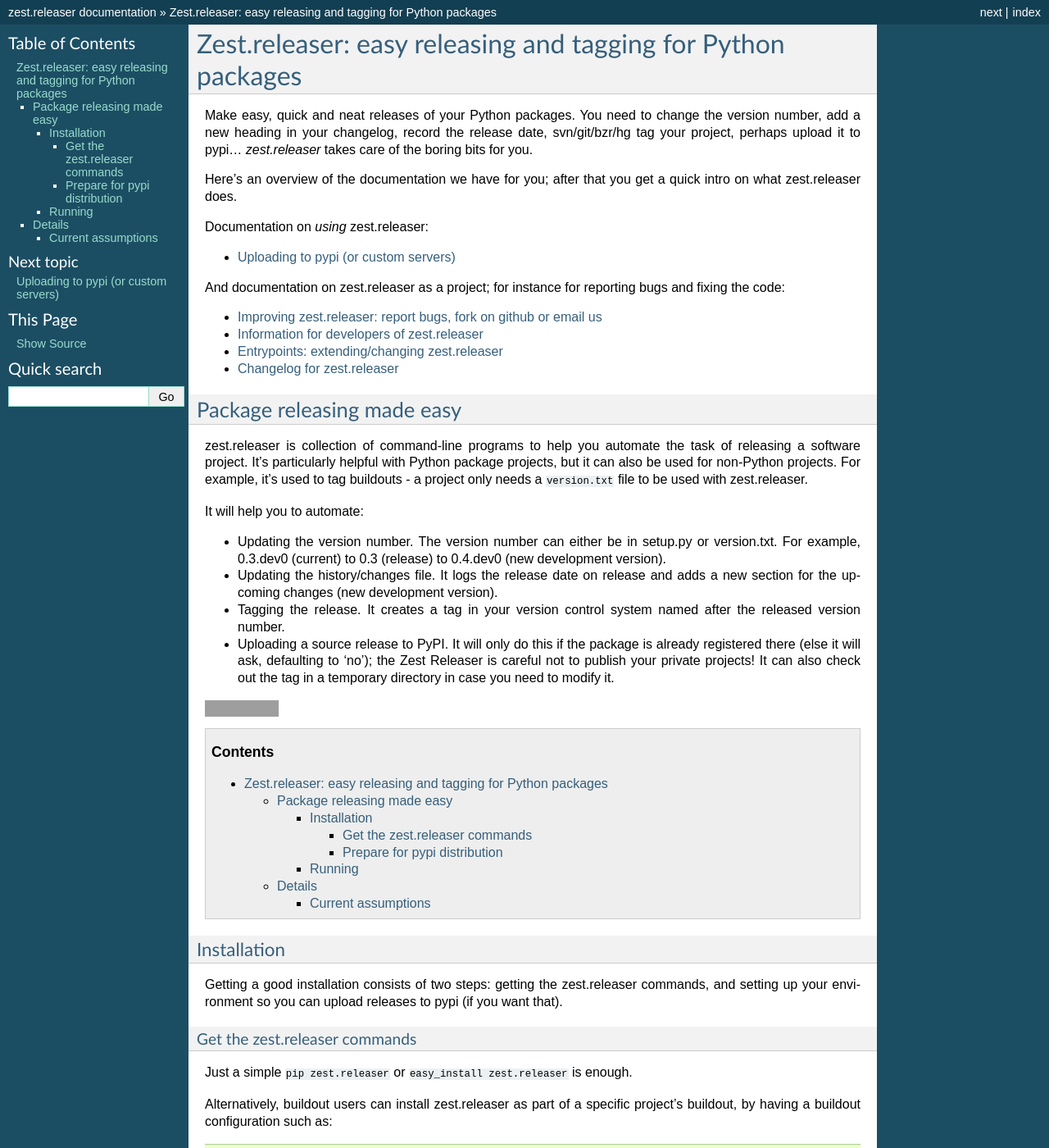
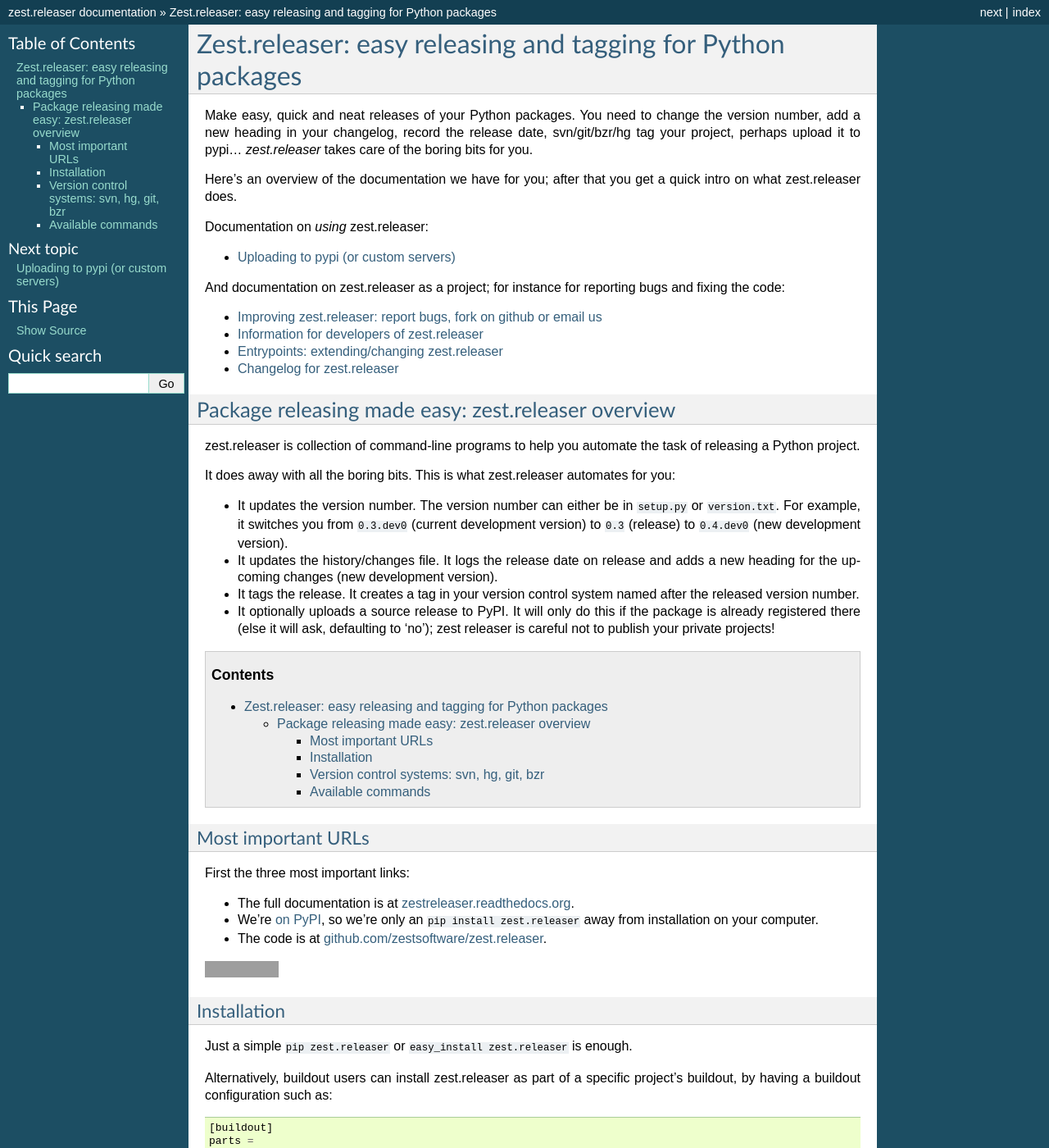
Before and after one commit to zestsoftware/zest.releaser, a Sphinx documentation site: the page built from doc/source/index.rst, in a window 1280 px wide and 1400 px high. Shown: the whole window at 82% size. Built offline with Sphinx 7.4.7, drawn with Linux system fonts in a browser that asks for light colours; some of the changed text lies outside the part shown; grey boxes are pictures that could not be loaded.

Commit message:
Moved the pypi instructions and the assumptions to doc/

```diff
--- a/README.rst
+++ b/README.rst
@@ -1,124 +1,87 @@
-Package releasing made easy
-===========================
+Package releasing made easy: zest.releaser overview
+===================================================
 
+zest.releaser is collection of command-line programs to help you automate the
+task of releasing a Python project.
 
-zest.releaser is collection of command-line programs to help you
-automate the task of releasing a software project. It's particularly
-helpful with Python package projects, but it can also be used for
-non-Python projects. For example, it's used to tag buildouts - a project
-only needs a ``version.txt`` file to be used with zest.releaser.
+It does away with all the boring bits. This is what zest.releaser automates
+for you:
 
-It will help you to automate:
+* It updates the version number. The version number can either be in
+  ``setup.py`` or ``version.txt``. For example, it switches you from
+  ``0.3.dev0`` (current development version) to ``0.3`` (release) to
+  ``0.4.dev0`` (new development version).
 
-* Updating the version number. The version number can either be in
-  setup.py or version.txt. For example, 0.3.dev0 (current) to 0.3
-  (release) to 0.4.dev0 (new development version).
+* It updates the history/changes file. It logs the release date on release and
+  adds a new heading for the upcoming changes (new development version).
 
-* Updating the history/changes file. It logs the release date on release
-  and adds a new section for the upcoming changes (new development version).
+* It tags the release. It creates a tag in your version control system named
+  after the released version number.
 
-* Tagging the release. It creates a tag in your version control system
-  named after the released version number.
+* It optionally uploads a source release to PyPI. It will only do this if the
+  package is already registered there (else it will ask, defaulting to 'no');
+  zest releaser is careful not to publish your private projects!
 
-* Uploading a source release to PyPI. It will only do this if the
-  package is already registered there (else it will ask, defaulting to
-  'no'); the Zest Releaser is careful not to publish your private
-  projects! It can also check out the tag in a temporary directory in
-  case you need to modify it.
+.. contents::
 
+Most important URLs
+-------------------
 
+First the three most important links:
+
+- The full documentation is at `zestreleaser.readthedocs.org
+  <http://zestreleaser.readthedocs.org>`_.
+
+- We're `on PyPI <http://pypi.python.org/pypi/zest.releaser>`_, so we're only
+  an ``pip install zest.releaser`` away from installation on your computer.
+
+- The code is at `github.com/zestsoftware/zest.releaser
+  <https://github.com/zestsoftware/zest.releaser>`_.
 
 .. image:: https://secure.travis-ci.org/zestsoftware/zest.releaser.png?branch=master
    :target: http://travis-ci.org/#!/zestsoftware/zest.releaser
-
-.. contents::
 
 
 Installation
 ------------
 
-Getting a good installation consists of two steps: getting the
-zest.releaser commands, and setting up your environment so you can
-upload releases to pypi (if you want that).
+Just a simple ``pip zest.releaser`` or ``easy_install zest.releaser`` is
+enough.
 
-Get the zest.releaser commands
-~~~~~~~~~~~~~~~~~~~~~~~~~~~~~~
-
-Just a simple ``pip zest.releaser`` or ``easy_install zest.releaser``
-is enough.
-
-Alternatively, buildout users can install zest.releaser as part of a
-specific project's buildout, by having a buildout configuration such as::
+Alternatively, buildout users can install zest.releaser as part of a specific
+project's buildout, by having a buildout configuration such as::
 
     [buildout]
-    parts = releaser
+    parts =
+        scripts
 
-    [releaser]
+    [scripts]
     recipe = zc.recipe.egg
     eggs = zest.releaser
 
 
-Prepare for pypi distribution
-~~~~~~~~~~~~~~~~~~~~~~~~~~~~~
+Version control systems: svn, hg, git, bzr
+------------------------------------------
 
-Of course you must have a version control system installed.
-zest.releaser currently supports:
+Of course you must have a version control system installed.  zest.releaser
+currently supports:
 
-- Subversion (svn)
+- Subversion (svn).
 
-- Mercurial (hg)
+- Mercurial (hg).
 
-- Git (git)
+- Git (git).
 
-- Bazaar (bzr)
+- Bazaar (bzr).
 
-Others could be added if there are volunteers.
-
-When the (full)release command tries to upload your package to a pypi
-server, zest.releaser basically just executes the command ``python
-setup.py register sdist --formats=zip upload``.  The ``python`` here is the same
-python that was used to install zest.releaser.  If that command would
-fail when you try it manually (for example because you have not
-configured a .pypirc file yet), then zest.releaser does not magically
-make it work.  This means that you may need to have some extra python
-packages installed:
-
-- setuptools or distribute (when using subversion 1.5 or higher you
-  need setuptools 0.6c11 or higher or any distribute version)
-
-- setuptools-git (Setuptools plugin for finding files under Git
-  version control)
-
-- setuptools_hg (Setuptools plugin for finding files under Mercurial
-  version control)
-
-- setuptools_bzr (Setuptools plugin for finding files under Bazaar
-  version control)
-
-- collective.dist (when using python2.4, depending on your
-  ``~/.pypirc`` file)
-
-- setuptools_subversion (Setuptools plugin for finding files under
-  Subversion version control.)  You probably need this when you
-  upgrade to the recent subversion 1.7.  If you suddenly start missing
-  files in the sdists you upload to PyPI you definitely need it.
-  Alternatively: set up a proper MANIFEST.in as that method works with
-  any version control system.
-
-The setuptools plugins are mostly so you do not miss files in the
-generated sdist that is uploaded to pypi.
-
-For more info, see the section on `Uploading to pypi server(s)`_.
-
-In general, if you are missing files in the uploaded package, the best
-is to put a proper ``MANIFEST.in`` file next to your ``setup.py``.
-See `zest.pocompile`_ for an example.
-
-.. _`zest.pocompile`: http://pypi.python.org/pypi/zest.pocompile
+Others could be added if there are volunteers! Git and mercurial support
+have been contributed years ago when we were working with bzr and subversion,
+for instance.
 
 
-Running
--------
+
+Available commands
+------------------
 
 Zest.releaser gives you four commands to help in releasing python
 packages.  They must be run in a version controlled checkout.  The commands
@@ -158,53 +121,3 @@
 - **lasttagdiff**: small tool that shows the diff of the currently committed
   trunk with the last released tag.  Handy for checking whether all the
   changes are adequately described in the changes file.
-
-
-Details
-=======
-
-
-Current assumptions
--------------------
-
-Zest.releaser originated at `Zest software <http://zestsoftware.nl>`_ so there
-are some assumptions build-in that might or might not fit you.  Lots of people
-are using it in various companies and open source projects, so it'll probably
-fit :-)
-
-- If you are using svn, your svn is structured with /trunk, /tags (or
-  /tag) and optionally /branches (or /branch).  Both a /trunk or a
-  /branches/something checkout is ok.
-
-- There's a version.txt or setup.py in your project. The version.txt
-  has a single line with the version number (newline optional). The
-  setup.py should have a single ``version = '0.3'`` line
-  somewhere. You can also have it in the actual ``setup()`` call, on
-  its own line still, as `` version = '0.3',``. Indentation and the
-  comma are preserved.  If you need something special, you can always
-  do a ``version=version`` and put the actual version statement in a
-  zest.releaser-friendly format near the top of the file. Reading (in
-  Plone products) a version.txt into setup.py works great, too.
-
-- The history/changes file restriction is probably the most severe at the
-  moment. zest.releaser searches for a restructuredtext header with
-  parenthesis. So something like::
-
-    Changelog for xyz
-    =================
-
-    0.3 (unreleased)
-    ----------------
-
-    - Did something
-
-    0.2 (1972-12-25)
-    ----------------
-
-    - Reinout was born.
-
-  That's just the style we started with.  Pretty clear and useful.  It also
-  supports the current zopeskel style with ``0.3 - unreleased``.
-
-- If using Python 2.4 you don't want to have tar.gz eggs due to `an obscure bug
-  on python <http://bugs.python.org/issue1719898>`_
```
Also changed, not shown: doc/source/assumptions.rst (added, +40 -0 lines), doc/source/uploading.rst (+72 -12 lines).
